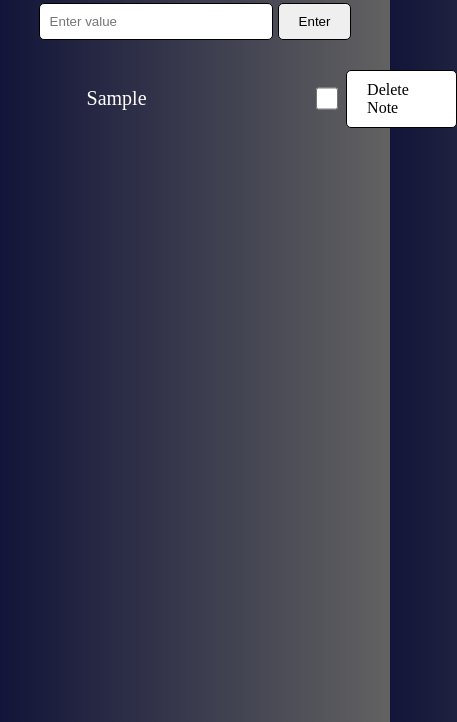
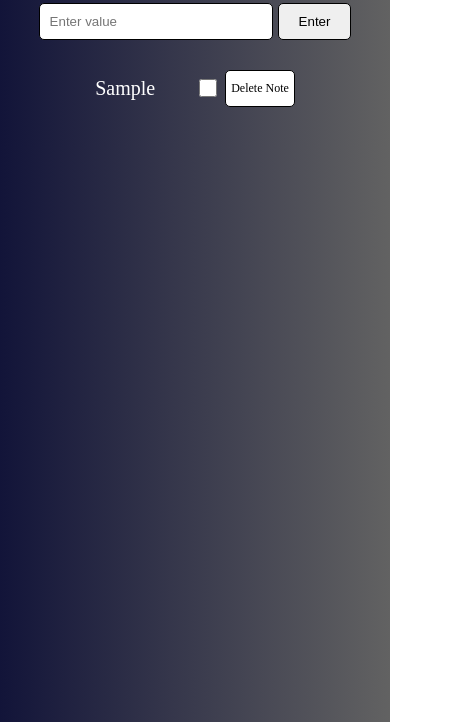
Before and after one commit to sandeshmishra7/to-dos-app, a plain HTML site: page index.html in a window 390 px wide. Both pictures are taken after typing "Sample" into the empty fields and a click on the input "Enter". Shown: the part 122-844 px from the top of the page, 457 px wide, since content can reach past the window. Drawn offline with Linux system fonts and the light colour scheme.

Commit message:
responsive

```diff
--- a/style.css
+++ b/style.css
@@ -75,10 +75,24 @@ input[type='submit'] {
     margin-left: 5px;
     border: 1px solid #000;
     background-color: #fff;
+    border-radius: 5px;
     color: #000;
-    border-radius: 5px;
     cursor: pointer;
 }
 
 /*media query for 995px starts here*/
-@media only screen and (max-width: 995px) {}
+@media only screen and (max-width: 995px) {
+    .p-style {
+        width: 100px;
+    }
+
+    .btn-style {
+        padding: 10px 5px;
+        font-size: 12px;
+    }
+
+    .checkbox-style {
+        width: 18px;
+        height: 18px;
+    }
+}
```
